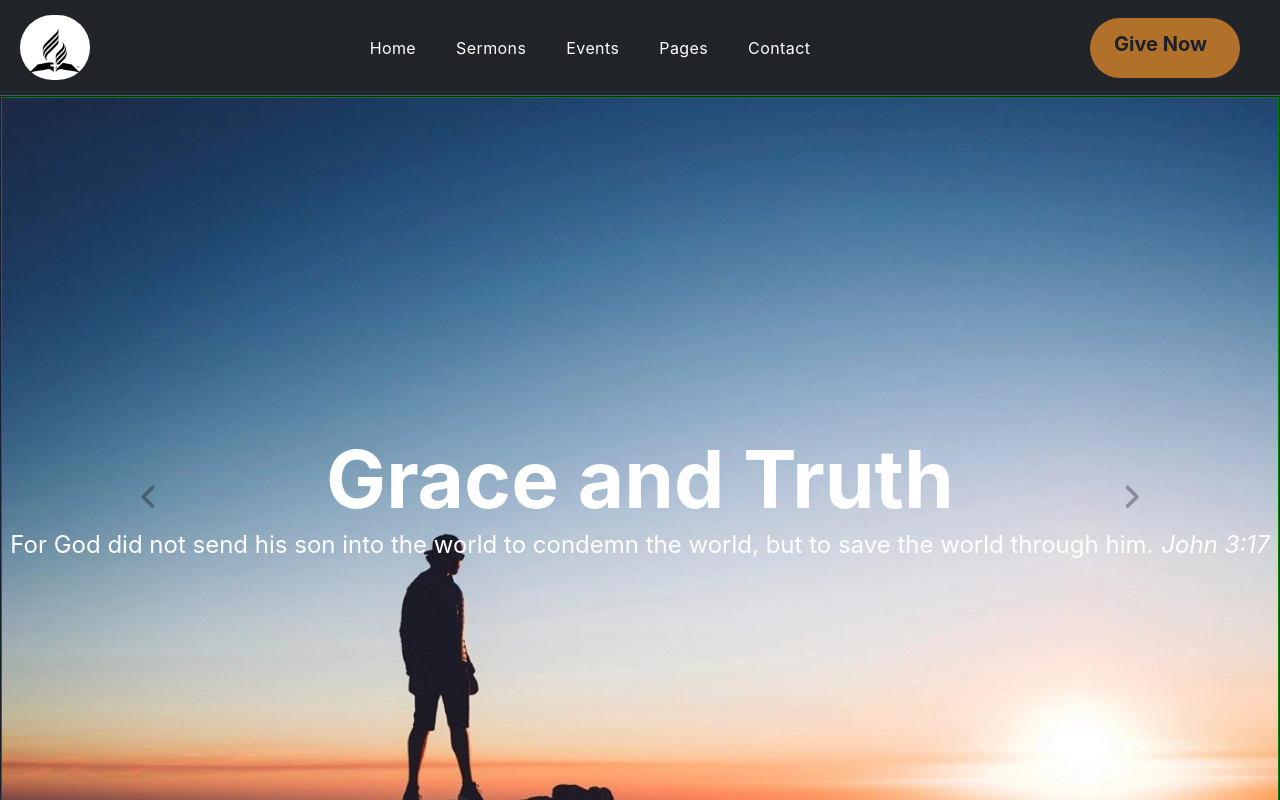
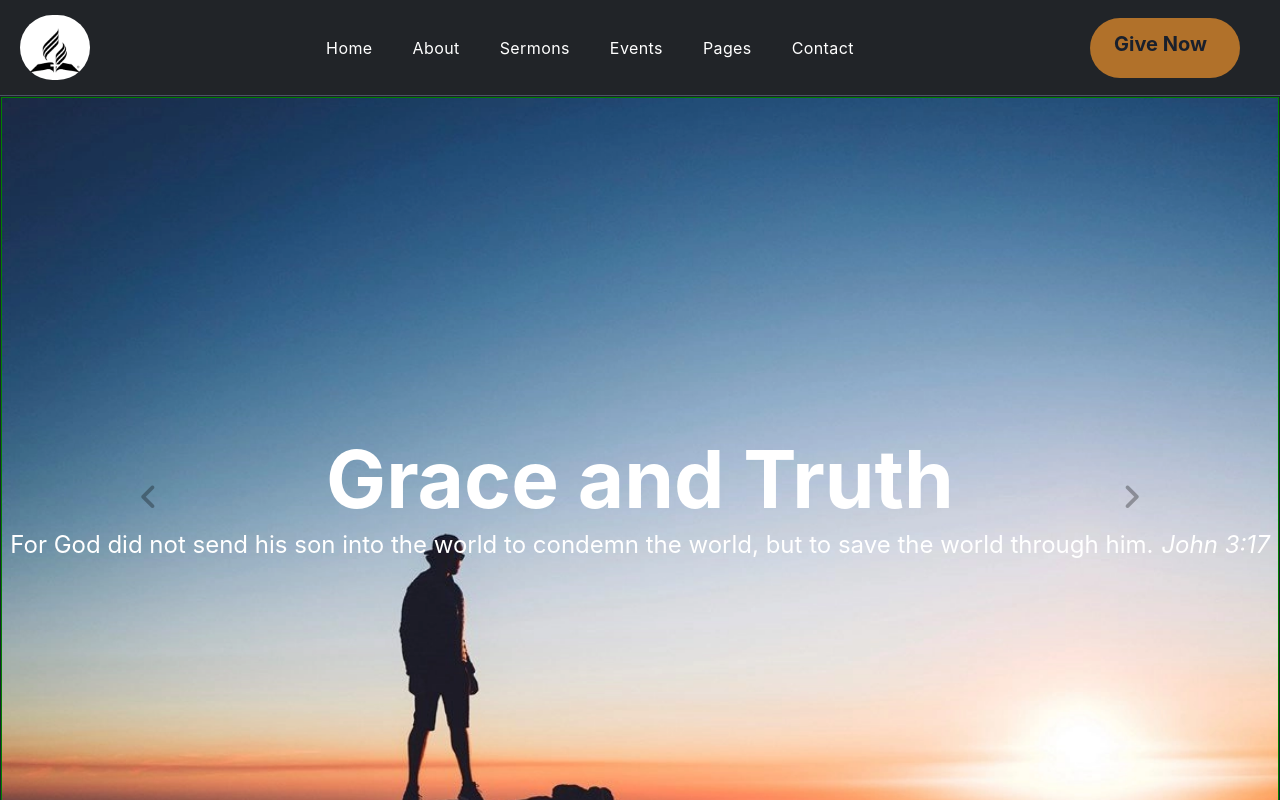
Before and after one commit to ogechi4/sda_maryland_web, a React (Vite) app: page / in a window 1280 px wide. Shown: the top 800 px of the page. Built offline with nearby package versions, Linux system fonts and the light colour scheme.

Commit message:
adding routes

```diff
--- a/package.json
+++ b/package.json
@@ -20,6 +20,7 @@
     "react": "^18.3.1",
     "react-dom": "^18.3.1",
     "react-icons": "^5.3.0",
+    "react-router-dom": "^6.27.0",
     "react-scroll": "^1.9.0",
     "react-slick": "^0.30.2",
     "slick-carousel": "^1.8.1"
--- a/src/App.jsx
+++ b/src/App.jsx
@@ -1,16 +1,27 @@
 import React from 'react';
 import Footer from './components/footer/Footer';
 import Navbar from './components/navbar/Navbar';
-import Home from './components/Home/Home';
-// Other imports
+import Home from './routes/Home/Home';
+import {
+  createBrowserRouter,
+  RouterProvider
+} from "react-router-dom";
+
+//configured routes
+const router = createBrowserRouter([
+  {
+    path: "/",
+    element: <Home />
+  }
+])
+
 
 function App() {
   return (
     <div className="flex flex-col min-h-screen">
       <Navbar/>
       <main className="flex-grow">
-        <Home />
-        {/* Other content/components */}
+        <RouterProvider router={router}/>
       </main>
       <Footer />
     </div>
--- a/src/constants/index.jsx
+++ b/src/constants/index.jsx
@@ -6,6 +6,11 @@
   },
   {
     _id: 1002,
+    title: "About",
+    link: "About",
+  },
+  {
+    _id: 1003,
     title: "Sermons",
     link: "sermons",
   },
@@ -16,13 +21,13 @@
     link: "events",
   },
   {
-    _id: 1003,
+    _id: 1005,
     title: "Pages",
     link: "pages",
   },
 
   {
-    _id: 1004,
+    _id: 1006,
     title: "Contact",
     link: "contact",
   },
```
Also changed, not shown: src/main.jsx (+9 -5 lines), src/routes/About/About.jsx (added), src/routes/Home/Home.css (renamed from src/components/Home/Home.css), src/routes/Home/Home.jsx (renamed from src/components/Home/Home.jsx), src/routes/Home/Home.scss (renamed from src/components/Home/Home.scss), src/routes/Home/Index.jsx (added), 2 other files (tests, documents, lock files or other folders).
